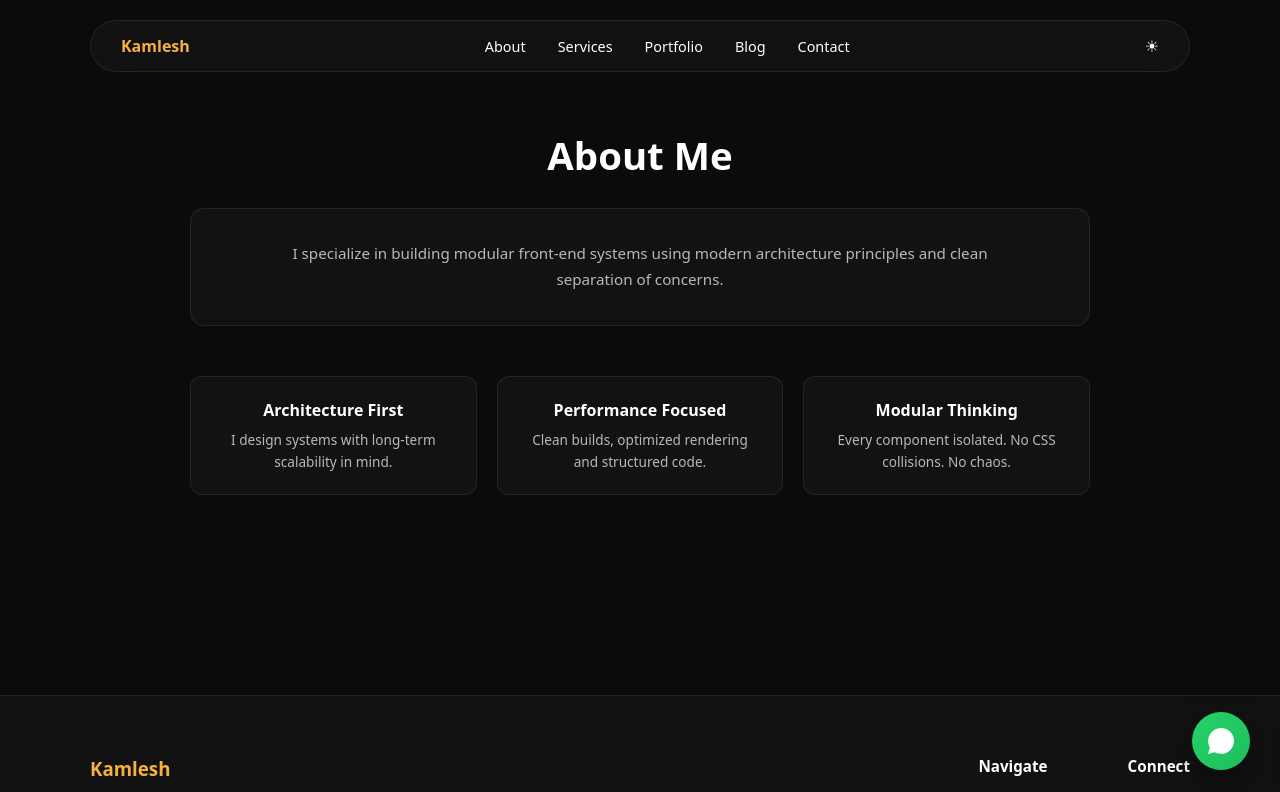
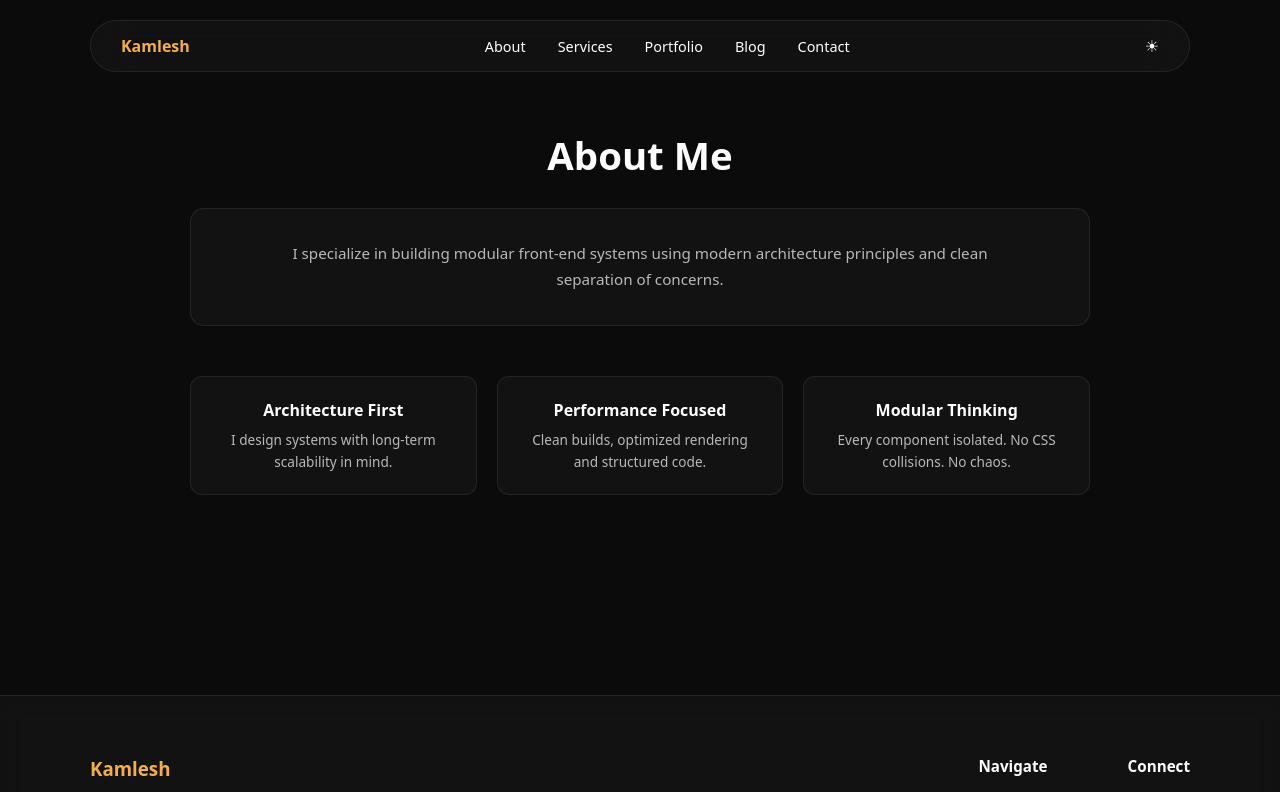
Before and after one commit to iamkamlesh18/freelanceportfolio, a Next.js app: page /about in a window 1280 px wide. Shown: the top 792 px of the page. Built offline with nearby package versions, Linux system fonts and the light colour scheme.

Commit message:
some files removed

```diff
--- a/app/layout.tsx
+++ b/app/layout.tsx
@@ -1,7 +1,6 @@
 import "./globals.css";
 import Navbar from "@/components/Navbar/Navbar";
 import Footer from "@/components/Footer/Footer";
-import WhatsAppButton from "@/components/WhatsAppButton/WhatsAppButton";
 import type { Metadata } from "next";
 
 const siteUrl = "https://iamkamlesh18.github.io/freelanceportfolio";
@@ -57,8 +56,6 @@ export default function RootLayout({
         <Navbar />
         {children}
         <Footer />
-        <WhatsAppButton />
-
         <script
           type="application/ld+json"
           dangerouslySetInnerHTML={{
--- a/components/SectionDivider/SectionDivider.tsx
+++ /dev/null
@@ -1,5 +0,0 @@
-import styles from "./SectionDivider.module.css";
-
-export default function SectionDivider() {
-  return <div className={styles.divider} />;
-}
--- a/components/WhatsAppButton/WhatsAppButton.module.css
+++ /dev/null
@@ -1,19 +0,0 @@
-.button {
-  position: fixed;
-  bottom: 30px;
-  right: 30px;
-  width: 58px;
-  height: 58px;
-  background: linear-gradient(135deg, #25D366, #1ebe5d);
-  border-radius: 50%;
-  display: flex;
-  align-items: center;
-  justify-content: center;
-  box-shadow: 0 12px 35px rgba(0,0,0,0.4);
-  z-index: 1000;
-  transition: 0.3s ease;
-}
-
-.button:hover {
-  transform: translateY(-4px) scale(1.05);
-}
--- a/components/WhatsAppButton/WhatsAppButton.tsx
+++ /dev/null
@@ -1,24 +0,0 @@
-"use client";
-
-import styles from "./WhatsAppButton.module.css";
-
-export default function WhatsAppButton() {
-  return (
-    <a
-      href="https://wa.me/917770000347?text=Hi%20Kamlesh,%20I%20want%20to%20discuss%20a%20project."
-      target="_blank"
-      rel="noopener noreferrer"
-      className={styles.button}
-      aria-label="Chat on WhatsApp"
-    >
-      <svg
-        width="26"
-        height="26"
-        viewBox="0 0 24 24"
-        fill="white"
-      >
-        <path d="M20.52 3.48A11.79 11.79 0 0012.05 0C5.48 0 .12 5.36.12 11.93c0 2.1.55 4.16 1.6 5.97L0 24l6.25-1.63a11.87 11.87 0 005.8 1.48h.01c6.57 0 11.93-5.36 11.93-11.93 0-3.18-1.24-6.17-3.47-8.44z" />
-      </svg>
-    </a>
-  );
-}
```
Also changed, not shown: components/SectionDivider/SectionDivider.module.css (deleted, +0 -11 lines), components/ServiceCard/ServiceCard.module.css (deleted, +0 -17 lines), components/ServiceCard/ServiceCard.tsx (deleted, +0 -15 lines).
